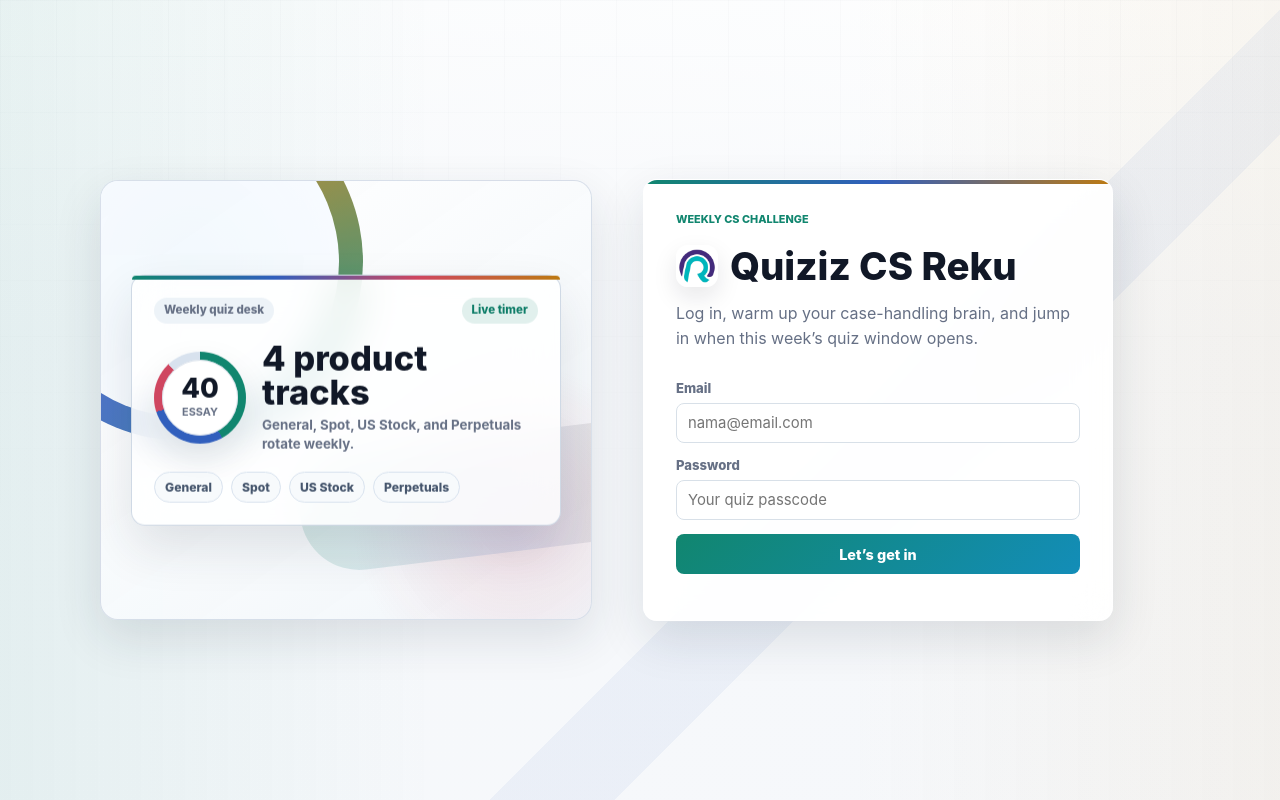
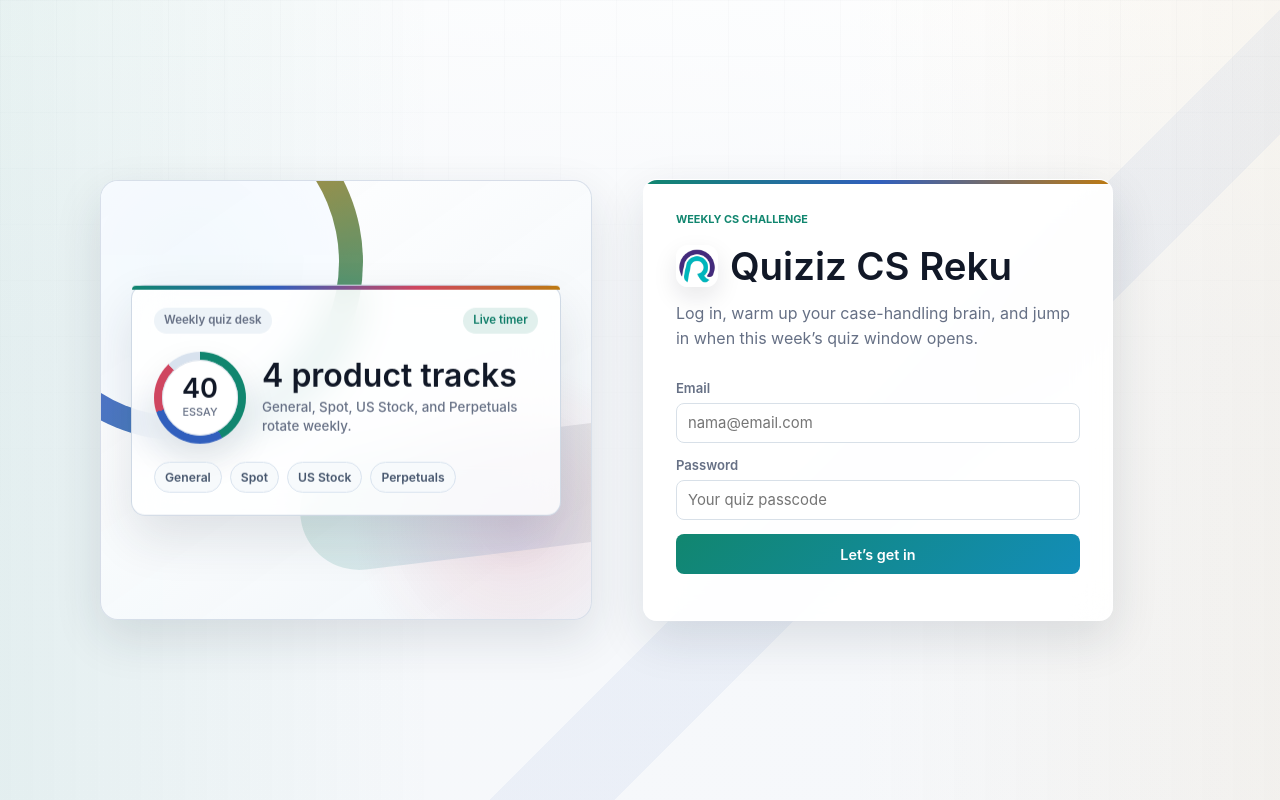
Before and after one commit to marisacindy-sketch/quiziz-cs-reku, a plain HTML site: page index.html in a window 1280 px wide. Drawn offline with Linux system fonts and the light colour scheme.

Commit message:
Soften login font weights

```diff
--- a/index.html
+++ b/index.html
@@ -8,7 +8,7 @@
       name="description"
       content="CS Reku essay quiz webapp with login, access window, timer, and owner-only settings."
     />
-    <link rel="stylesheet" href="styles.css?v=26" />
+    <link rel="stylesheet" href="styles.css?v=27" />
     <style>
       .auth-visual {
         border: 1px solid rgba(209, 218, 230, 0.82) !important;
@@ -84,7 +84,7 @@
         padding: 7px 10px !important;
         font-size: 0.72rem !important;
         line-height: 1 !important;
-        font-weight: 760 !important;
+        font-weight: 640 !important;
       }
 
       .preview-topline span {
@@ -116,7 +116,7 @@
       .login-card h1,
       .topbar h1 {
         font-size: clamp(1.55rem, 3vw, 2.45rem) !important;
-        font-weight: 780 !important;
+        font-weight: 620 !important;
         letter-spacing: 0 !important;
       }
 
@@ -130,14 +130,14 @@
       }
 
       .preview-focus > div:last-child strong {
-        font-size: clamp(1.45rem, 3vw, 2.15rem) !important;
-        font-weight: 760 !important;
+        font-size: clamp(1.35rem, 2.8vw, 2rem) !important;
+        font-weight: 620 !important;
         line-height: 1 !important;
       }
 
       .preview-focus small {
         color: #667085 !important;
-        font-weight: 650 !important;
+        font-weight: 520 !important;
         line-height: 1.4 !important;
       }
 
@@ -160,7 +160,7 @@
         color: #111827 !important;
         font-size: 1.7rem !important;
         line-height: 1 !important;
-        font-weight: 760 !important;
+        font-weight: 620 !important;
       }
 
       .preview-ring small {
@@ -168,14 +168,17 @@
         margin-top: 3px !important;
         color: #667085 !important;
         font-size: 0.68rem !important;
-        font-weight: 650 !important;
+        font-weight: 520 !important;
         text-transform: uppercase !important;
       }
 
       .login-card label span,
-      .login-card button,
+      .login-card button {
+        font-weight: 620 !important;
+      }
+
       .login-card .eyebrow {
-        font-weight: 760 !important;
+        font-weight: 680 !important;
       }
 
       .preview-products {
@@ -190,7 +193,7 @@
         background: rgba(247, 250, 252, 0.92) !important;
         color: #46566d !important;
         font-size: 0.76rem !important;
-        font-weight: 760 !important;
+        font-weight: 620 !important;
       }
     </style>
   </head>
@@ -639,7 +642,7 @@
       </div>
     </aside>
 
-    <script src="quiz-data.js?v=26"></script>
-    <script src="app.js?v=26"></script>
+    <script src="quiz-data.js?v=27"></script>
+    <script src="app.js?v=27"></script>
   </body>
 </html>
--- a/styles.css
+++ b/styles.css
@@ -275,7 +275,7 @@
   border-radius: 999px;
   padding: 7px 10px;
   font-size: 0.72rem;
-  font-weight: 760;
+  font-weight: 640;
 }
 
 .preview-topline span {
@@ -298,14 +298,14 @@
 }
 
 .preview-focus > div:last-child strong {
-  font-size: clamp(1.45rem, 3vw, 2.15rem);
-  font-weight: 760;
+  font-size: clamp(1.35rem, 2.8vw, 2rem);
+  font-weight: 620;
   line-height: 1;
 }
 
 .preview-focus small {
   color: var(--muted);
-  font-weight: 650;
+  font-weight: 520;
   line-height: 1.4;
 }
 
@@ -328,7 +328,7 @@
   display: block;
   font-size: 1.7rem;
   line-height: 1;
-  font-weight: 760;
+  font-weight: 620;
 }
 
 .preview-ring small {
@@ -336,7 +336,7 @@
   margin-top: 3px;
   color: var(--muted);
   font-size: 0.68rem;
-  font-weight: 650;
+  font-weight: 520;
   text-transform: uppercase;
 }
 
@@ -352,7 +352,7 @@
   background: rgba(247, 250, 252, 0.92);
   color: #46566d;
   font-size: 0.76rem;
-  font-weight: 760;
+  font-weight: 620;
 }
 
 .login-card,
@@ -385,9 +385,12 @@
 }
 
 .login-card label span,
-.login-card button,
+.login-card button {
+  font-weight: 620;
+}
+
 .login-card .eyebrow {
-  font-weight: 760;
+  font-weight: 680;
 }
 
 .login-copy,
@@ -458,7 +461,7 @@
   margin-bottom: 0;
   font-size: clamp(1.55rem, 3vw, 2.45rem);
   line-height: 1;
-  font-weight: 780;
+  font-weight: 620;
   letter-spacing: 0;
 }
 
```
